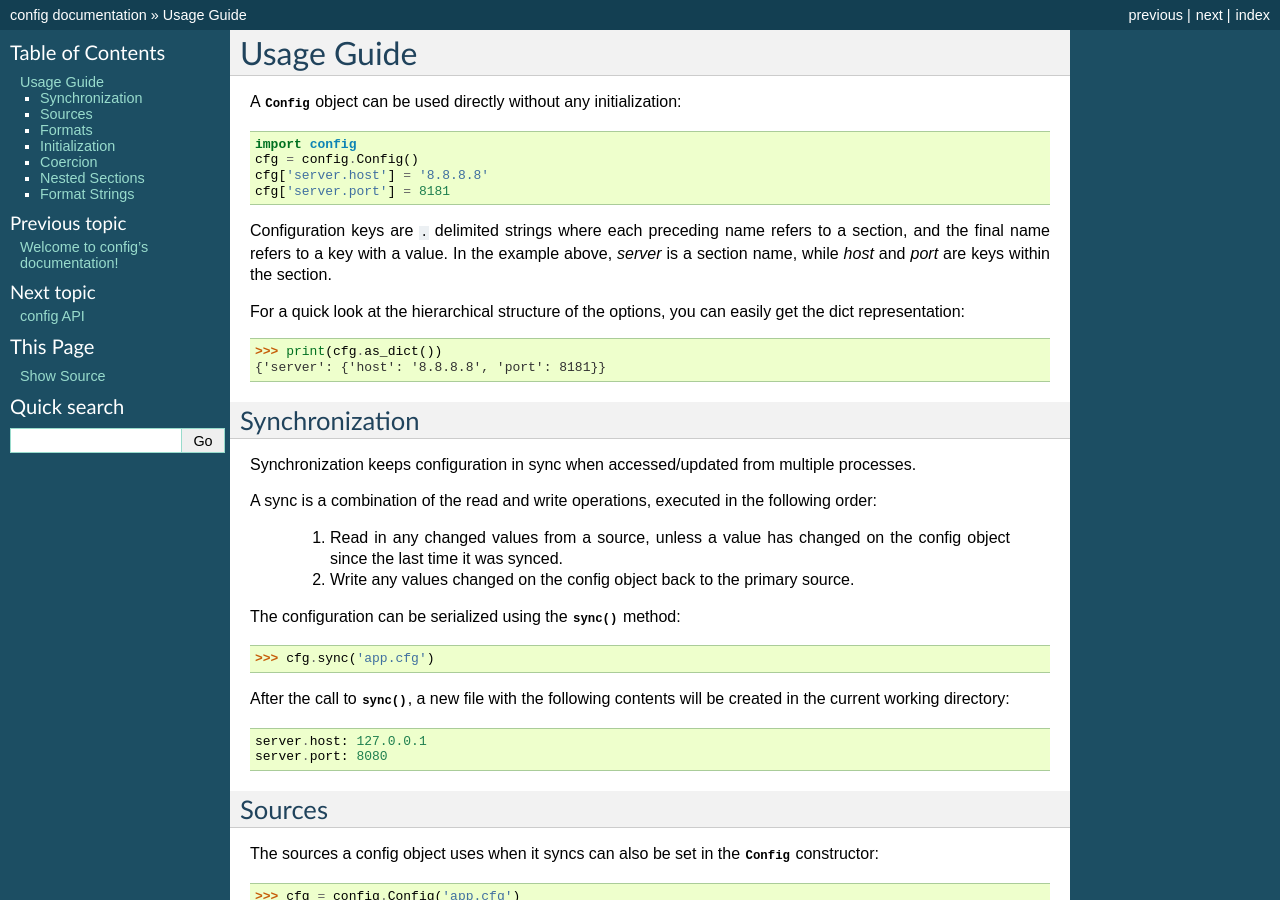
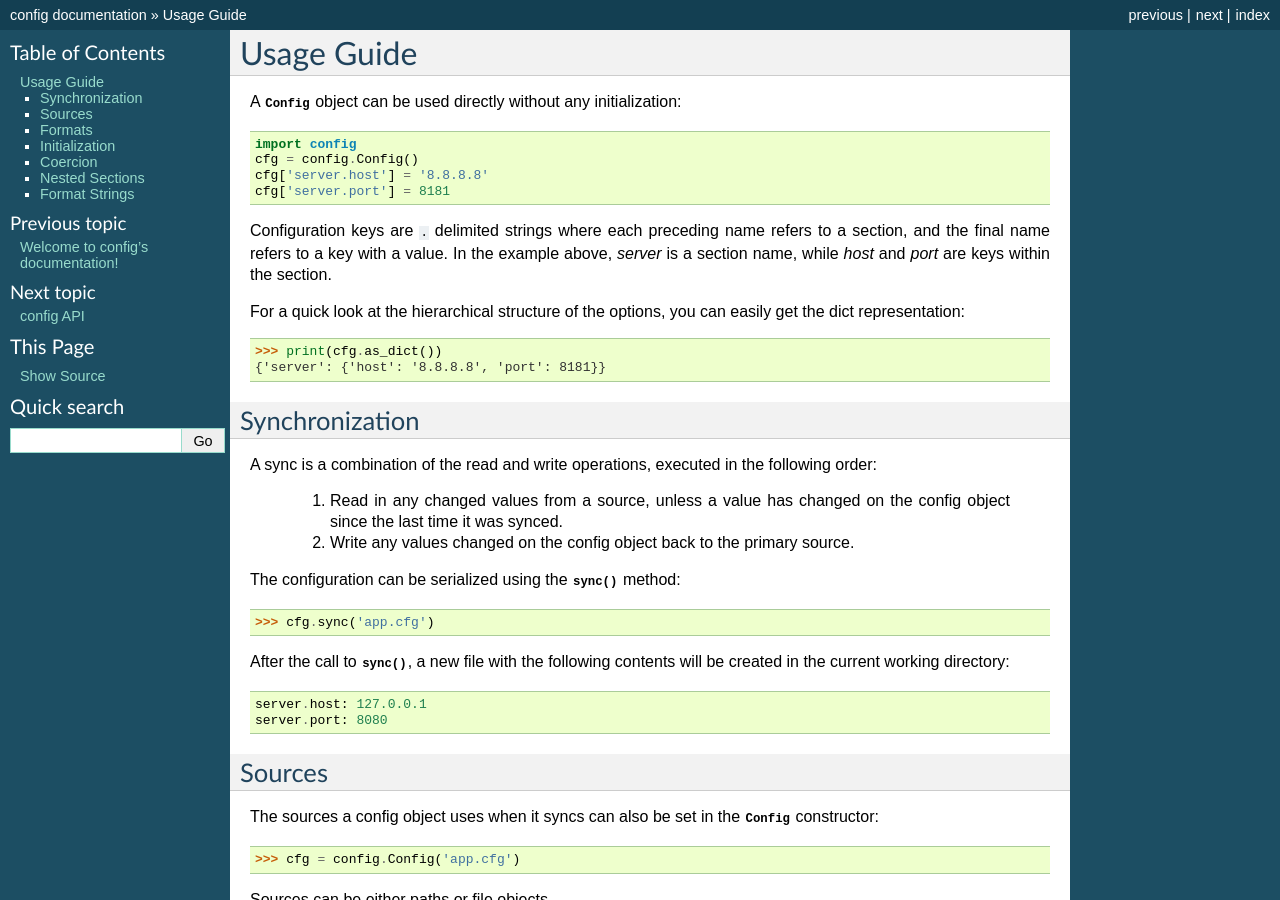
Before and after one commit to dhagrow/profig, a Sphinx documentation site: the page built from docs/usage.txt, in a window 1280 px wide and 900 px high. Built offline with Sphinx 7.4.7, drawn with Linux system fonts in a browser that asks for light colours; the version number could not be read and is left out.

Commit message:
doc update

```diff
--- a/docs/usage.txt
+++ b/docs/usage.txt
@@ -21,9 +21,6 @@ get the dict representation::
 
 Synchronization
 ---------------
-
-Synchronization keeps configuration in sync when accessed/updated from
-multiple processes.
 
 A sync is a combination of the read and write operations, executed in the
 following order:
```
